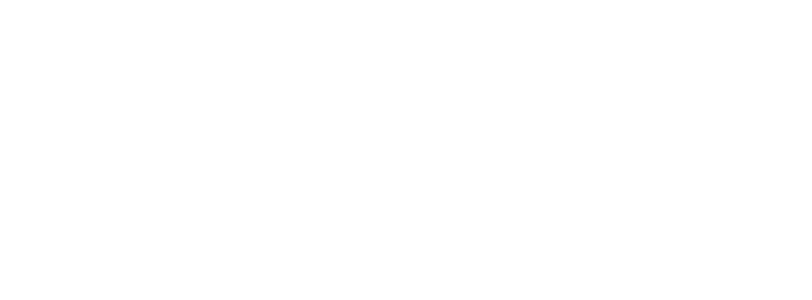
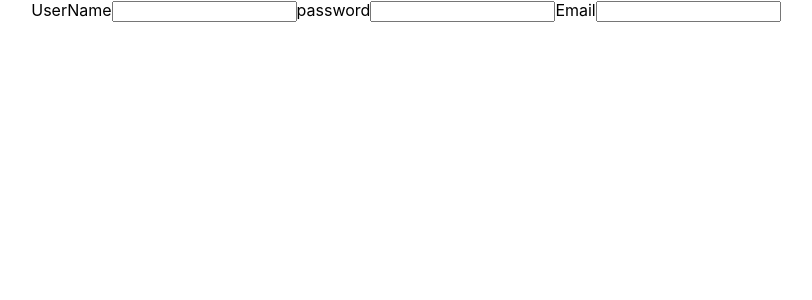
Before and after one commit to Mohamed-Ramadan1/react-codev-revesion, a React (Create React App) app: page / in a window 1280 px wide. Shown: the top 300 px of the page, without its empty margins (234-1046 px from the left). Built offline with nearby package versions, Linux system fonts and the light colour scheme.

Commit message:
updating some files

```diff
--- a/src/App.js
+++ b/src/App.js
@@ -16,8 +16,6 @@
   return (
     <div className="App">
       <FormClassHandling/>
-
-
     </div>
   );
 }
--- a/src/Components/Revision20-40/FormClassHandling.js
+++ b/src/Components/Revision20-40/FormClassHandling.js
@@ -5,13 +5,54 @@
     constructor () {
         super();
 
-        this.state={}
+        this.state = {
+            userName: '',
+            password: '',
+            email:''
+        }
+
+    }
+    handelUserName=(e)=> {
+        this.setState({
+            userName: e.target.value,
+        })
+    }
+    handelEmailChange=(e)=> {
+        this.setState({
+            email: e.target.value,
+        },()=>console.log(this.state.email))
+    }
+
+    handelPasswordFaild=(e)=> {
+        this.setState({
+            password: e.target.value,
+        },()=>console.log(this.state.password))
     }
 
     render() {
+       // const { userName, password, email } = this.state;
         return (
             <div>
-
+                <form>
+                    <label>UserName</label>
+                    <input
+                        type='text'
+                        value={this.state.userName}
+                        onChange={this.handelUserName}
+                    />
+                    <label>password</label>
+                    <input
+                        onChange={this.handelPasswordFaild}
+                        type='password'
+                        value={this.state.password}
+                    />
+                    <label>Email</label>
+                    <input
+                        onChange={this.handelEmailChange}
+                        type='emali'
+                        value={this.state.email}
+                    />
+                </form>
             </div>
         )
     }
```
